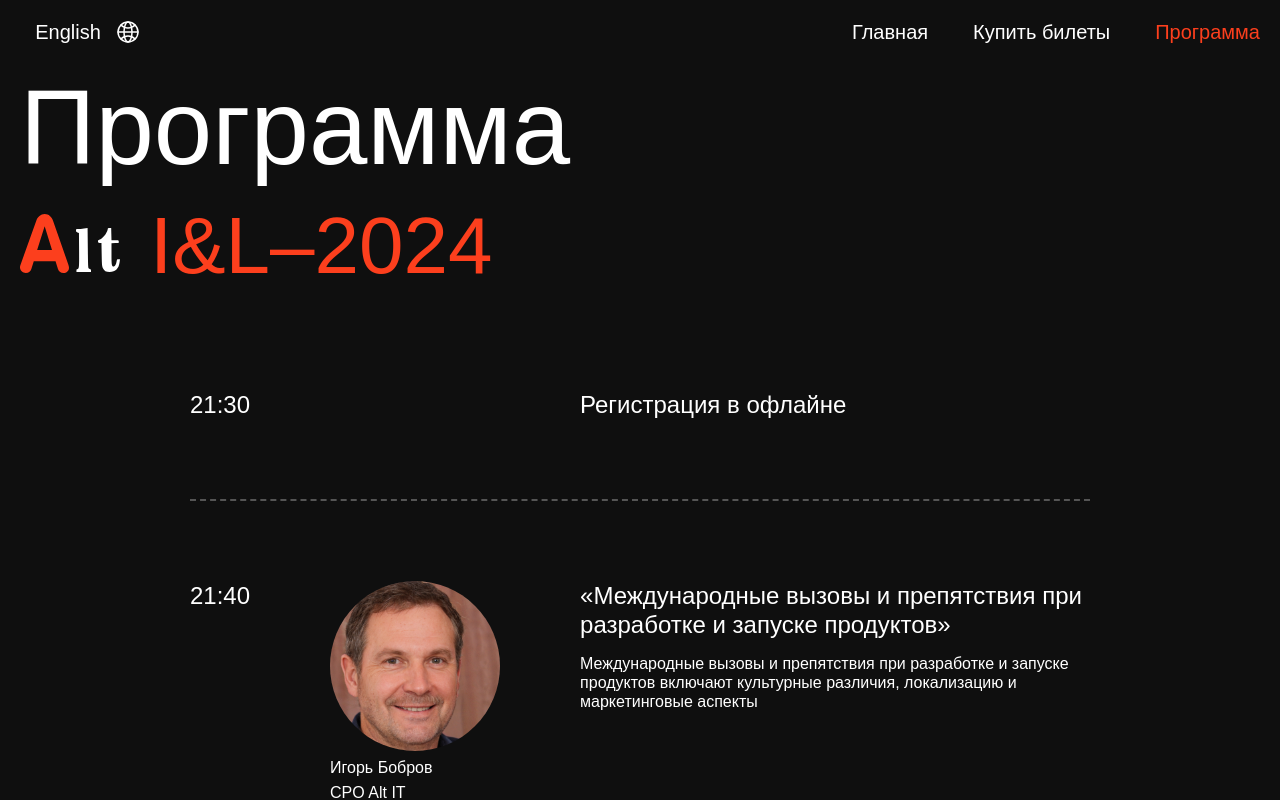
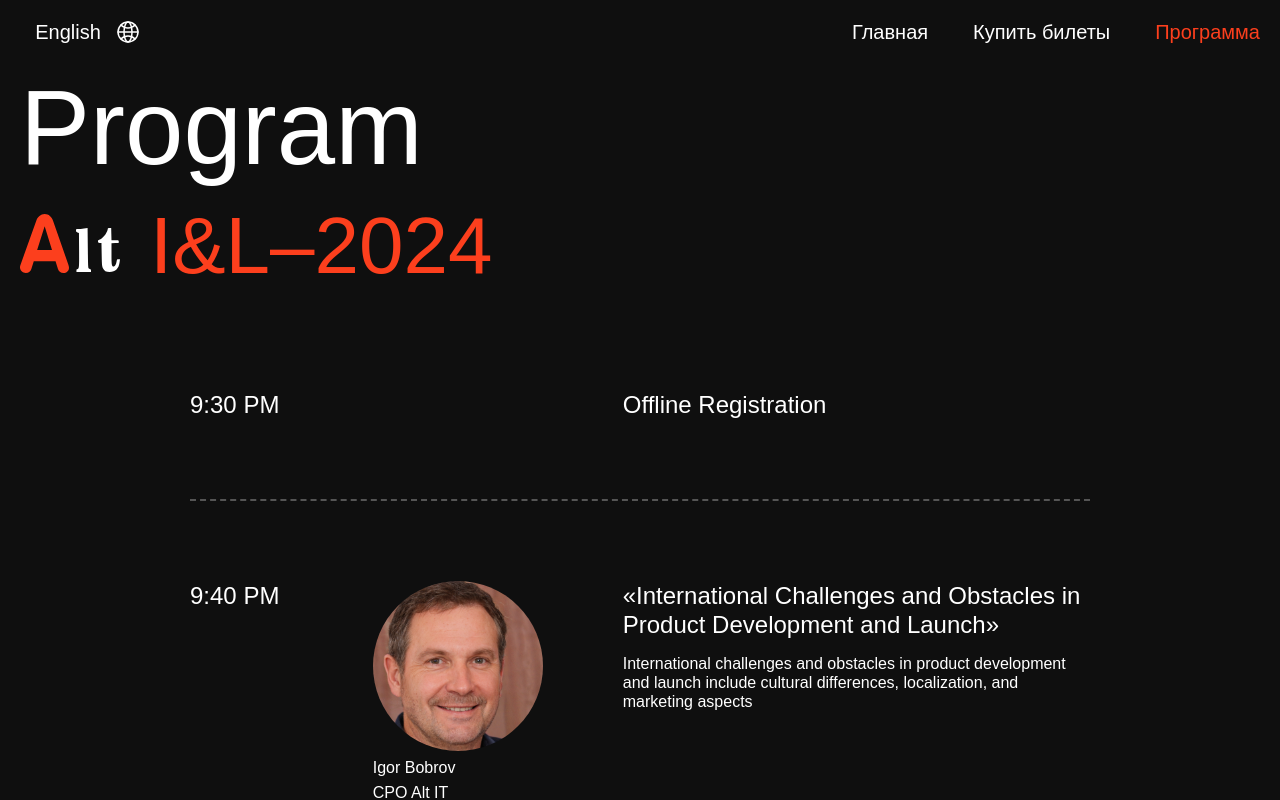
Before and after one commit to AVor0n/i18n-l10n-conf, a Next.js app: page /program in a window 1280 px wide. Shown: the top 800 px of the page. Built offline with nearby package versions, Linux system fonts and the light colour scheme.

Commit message:
localize program

```diff
--- a/pages/program.tsx
+++ b/pages/program.tsx
@@ -1,3 +1,24 @@
 import { ProgramPage } from "@/pages/program";
+import { getUserLocale } from '@/shared/getLocale';
+import type { NextApiRequest } from 'next/types';
 
 export default ProgramPage;
+
+export async function getServerSideProps({
+    req,
+    locale: localeFromRouter,
+}: {
+    req: NextApiRequest;
+    locale: string;
+}) {
+    const locale = localeFromRouter || getUserLocale(req);
+    const messagesModule = await import(`../src/pages/program/locale/${locale}.json`);
+    const messages = messagesModule.default;
+
+    return {
+        props: {
+            locale,
+            messages,
+        },
+    };
+}
--- a/src/components/page-header/index.tsx
+++ b/src/components/page-header/index.tsx
@@ -1,9 +1,10 @@
-import classNames from "classnames/bind";
-import { FC, ReactNode } from "react";
+import classNames from 'classnames/bind';
+import { FC, ReactNode } from 'react';
 
-import AltLogoIcon from "@/icons/alt-logo.svg";
+import AltLogoIcon from '@/icons/alt-logo.svg';
 
-import styles from "./styles.module.css";
+import styles from './styles.module.css';
+import { FormattedMessage, useIntl } from 'react-intl';
 
 const cx = classNames.bind(styles);
 
@@ -11,13 +12,25 @@
     title: ReactNode;
 }
 
-export const PageHeader: FC<PageHeaderProps> = ({ title }) => (
-    <header className={cx("header")}>
-        <h1 className={cx("header__title")}>{title}</h1>
+export const PageHeader: FC<PageHeaderProps> = ({ title }) => {
+    const intl = useIntl();
 
-        <div className={cx("header__subtitle")}>
-            <AltLogoIcon />
-            <h2 className={cx("header__subtitle-text")}>I&L–2024</h2>
-        </div>
-    </header>
-);
+    return (
+        <header className={cx('header')}>
+            <h1 className={cx('header__title')}>{title}</h1>
+
+            <div className={cx('header__subtitle')}>
+                <AltLogoIcon />
+                <h2 className={cx('header__subtitle-text')}>
+                    <FormattedMessage
+                        id="pageHeader.subtitle"
+                        defaultMessage={'I&L–{year}'}
+                        values={{
+                            year: intl.formatDate(new Date(), { year: 'numeric' }),
+                        }}
+                    />
+                </h2>
+            </div>
+        </header>
+    );
+};
--- a/src/pages/program/constants.ts
+++ b/src/pages/program/constants.ts
@@ -1,34 +1,77 @@
-import evgeniyAntonovAvatar from "public/avatars/evgeniy-antonov.jpg";
-import igorBobrovAvatar from "public/avatars/igor-bobrov.jpg";
-import igorNafenovAvatar from "public/avatars/igor-nafenov.jpg";
+import evgeniyAntonovAvatar from 'public/avatars/evgeniy-antonov.jpg';
+import igorBobrovAvatar from 'public/avatars/igor-bobrov.jpg';
+import igorNafenovAvatar from 'public/avatars/igor-nafenov.jpg';
+import { createIntl, createIntlCache } from 'react-intl';
 
-export const PRESENTATIONS = [
+export const PRESENTATIONS = (locale: string, messages: Record<string, string>) => {
+    const cache = createIntlCache();
+    const intl = createIntl({ locale, messages }, cache);
+
+    return [
         {
-        time: "21:40",
+            time: intl.formatTime(new Date(2024, 7, 24, 21, 40, 0, 0)),
             avatar: igorBobrovAvatar,
-        name: "Игорь Бобров",
-        title: "CPO Alt IT",
-        presentationTitle:
-            "«Международные вызовы и препятствия при разработке и запуске продуктов»",
-        presentationDescription:
-            "Международные вызовы и препятствия при разработке и запуске продуктов включают культурные различия, локализацию и маркетинговые аспекты",
+            name: intl.formatMessage({
+                id: 'speaker.igorBobrov.name',
+                defaultMessage: 'Игорь Бобров',
+            }),
+            title: intl.formatMessage({
+                id: 'speaker.igorBobrov.title',
+                defaultMessage: 'CPO Alt IT',
+            }),
+            presentationTitle: intl.formatMessage({
+                id: 'speaker.igorBobrov.presentationTitle',
+                defaultMessage:
+                    '«Международные вызовы и препятствия при разработке и запуске продуктов»',
+            }),
+            presentationDescription: intl.formatMessage({
+                id: 'speaker.igorBobrov.presentationDescription',
+                defaultMessage:
+                    'Международные вызовы и препятствия при разработке и запуске продуктов включают культурные различия, локализацию и маркетинговые аспекты',
+            }),
         },
         {
-        time: "22:00",
+            time: intl.formatTime(new Date(2024, 7, 24, 22, 0, 0, 0)),
             avatar: evgeniyAntonovAvatar,
-        name: "Евгений Антонов",
-        title: "CTO Alt IT",
-        presentationTitle: "«Адаптация интерфейса под различные культурные и языковые особенности»",
-        presentationDescription:
-            "Адаптация интерфейса под различные культурные и языковые особенности включает в себя изменения, чтобы соответствовать предпочтениям и потребностям пользователей",
+            name: intl.formatMessage({
+                id: 'speaker.evgeniyAntonov.name',
+                defaultMessage: 'Евгений Антонов',
+            }),
+            title: intl.formatMessage({
+                id: 'speaker.evgeniyAntonov.title',
+                defaultMessage: 'CTO Alt IT',
+            }),
+            presentationTitle: intl.formatMessage({
+                id: 'speaker.evgeniyAntonov.presentationTitle',
+                defaultMessage:
+                    '«Адаптация интерфейса под различные культурные и языковые особенности»',
+            }),
+            presentationDescription: intl.formatMessage({
+                id: 'speaker.evgeniyAntonov.presentationDescription',
+                defaultMessage:
+                    'Адаптация интерфейса под различные культурные и языковые особенности включает в себя изменения, чтобы соответствовать предпочтениям и потребностям пользователей',
+            }),
         },
         {
-        time: "22:45",
+            time: intl.formatTime(new Date(2024, 7, 24, 22, 45, 0, 0)),
             avatar: igorNafenovAvatar,
-        name: "Игорь Нафенов",
-        title: "Technical Cluster Lead Alt IT",
-        presentationTitle: "«Процессы разработки с учетом интернационализации и локализации»",
-        presentationDescription:
-            "Интеграция процессов интернационализации и локализации в цикл разработки помогает снизить риски, улучшить качество продукта и повысить его конкурентоспособность",
+            name: intl.formatMessage({
+                id: 'speaker.igorNafenov.name',
+                defaultMessage: 'Игорь Нафенов',
+            }),
+            title: intl.formatMessage({
+                id: 'speaker.igorNafenov.title',
+                defaultMessage: 'Technical Cluster Lead Alt IT',
+            }),
+            presentationTitle: intl.formatMessage({
+                id: 'speaker.igorNafenov.presentationTitle',
+                defaultMessage: '«Процессы разработки с учетом интернационализации и локализации»',
+            }),
+            presentationDescription: intl.formatMessage({
+                id: 'speaker.igorNafenov.presentationDescription',
+                defaultMessage:
+                    'Интеграция процессов интернационализации и локализации в цикл разработки помогает снизить риски, улучшить качество продукта и повысить его конкурентоспособность',
+            }),
         },
     ];
+};
--- a/src/pages/program/index.tsx
+++ b/src/pages/program/index.tsx
@@ -1,58 +1,91 @@
-import classNames from "classnames/bind";
-import Head from "next/head";
-import Image from "next/image";
-import { Fragment } from "react";
+import classNames from 'classnames/bind';
+import Head from 'next/head';
+import Image from 'next/image';
+import { Fragment } from 'react';
 
-import { HorizontalDivider } from "@/components/horizontal-divider";
-import { PageHeader } from "@/components/page-header";
+import { HorizontalDivider } from '@/components/horizontal-divider';
+import { PageHeader } from '@/components/page-header';
 
-import { PRESENTATIONS } from "./constants";
-import styles from "./styles.module.css";
+import { PRESENTATIONS } from './constants';
+import styles from './styles.module.css';
+import {
+    FormattedMessage,
+    FormattedTime,
+    IntlProvider,
+    createIntl,
+    createIntlCache,
+} from 'react-intl';
 
 const cx = classNames.bind(styles);
 
-export const ProgramPage = () => (
-    <>
+export const ProgramPage = ({
+    locale,
+    messages,
+}: {
+    locale: string;
+    messages: Record<string, string>;
+}) => {
+    const cache = createIntlCache();
+    const intl = createIntl({ locale, messages }, cache);
+
+    return (
+        <IntlProvider locale={locale} messages={messages}>
             <Head>
-            <title>Программа - I&L–2024</title>
+                <title>
+                    {intl.formatMessage(
+                        {
+                            id: 'programPage.title',
+                            defaultMessage: 'Программа - I&L–{year}',
+                        },
+                        { year: 2024 },
+                    )}
+                </title>
             </Head>
 
-        <PageHeader title="Программа" />
+            <PageHeader
+                title={intl.formatMessage({ id: 'header.program', defaultMessage: 'Программа' })}
+            />
 
-        <section className={cx("program")}>
-            <div className={cx("program__text")}>21:30</div>
-            <div className={cx("program__text", "program__text_registration")}>
-                Регистрация в офлайне
+            <section className={cx('program')}>
+                <div className={cx('program__text')}>
+                    <FormattedTime value={new Date(2024, 7, 24, 21, 30, 0, 0)} />
+                </div>
+                <div className={cx('program__text', 'program__text_registration')}>
+                    <FormattedMessage
+                        id="programPage.registration"
+                        defaultMessage={'Регистрация в офлайне'}
+                    />
                 </div>
 
-            <HorizontalDivider className={cx("program__divider")} />
+                <HorizontalDivider className={cx('program__divider')} />
 
-            {PRESENTATIONS.map(
+                {PRESENTATIONS(locale, messages).map(
                     ({ time, avatar, name, title, presentationTitle, presentationDescription }) => (
                         <Fragment key={presentationTitle}>
-                        <div className={cx("program__text")}>{time}</div>
+                            <div className={cx('program__text')}>{time}</div>
 
-                        <div className={cx("program__card")}>
+                            <div className={cx('program__card')}>
                                 <Image
-                                className={cx("program__card-avatar")}
+                                    className={cx('program__card-avatar')}
                                     src={avatar}
                                     height={170}
                                     width={170}
                                     alt={name}
                                 />
-                            <div className={cx("program__card-text")}>{name}</div>
-                            <div className={cx("program__card-text")}>{title}</div>
+                                <div className={cx('program__card-text')}>{name}</div>
+                                <div className={cx('program__card-text')}>{title}</div>
                             </div>
 
                             <div>
-                            <div className={cx("program__text")}>{presentationTitle}</div>
-                            <div className={cx("program__description")}>
+                                <div className={cx('program__text')}>{presentationTitle}</div>
+                                <div className={cx('program__description')}>
                                     {presentationDescription}
                                 </div>
                             </div>
                         </Fragment>
-                )
+                    ),
                 )}
             </section>
-    </>
+        </IntlProvider>
     );
+};
```
Lines whose indentation alone changed are shown as unchanged.
